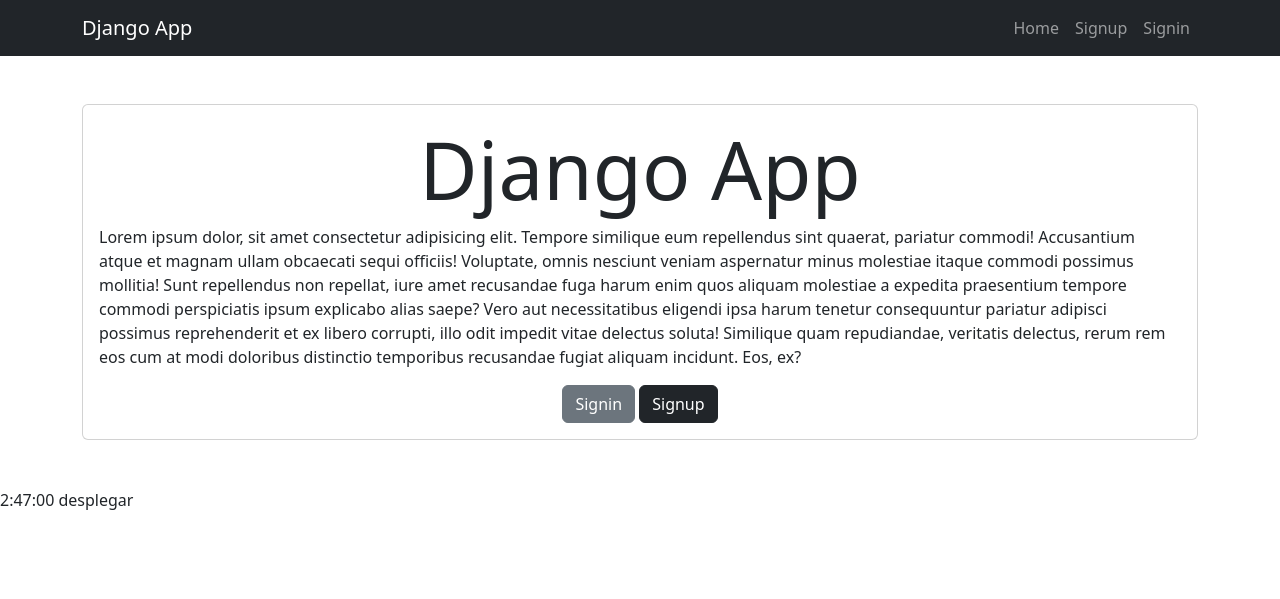
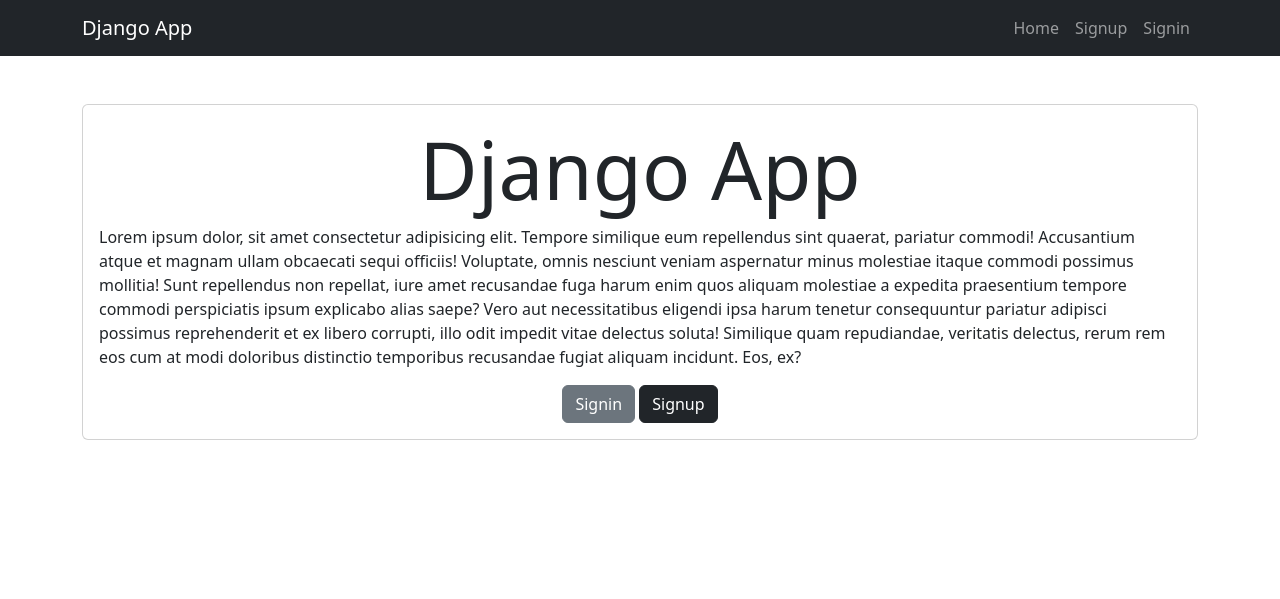
Before and after one commit to Alvix11/django-auth-crud, a Django app: page / in a window 1280 px wide. Shown: the top 599 px of the page. Run offline with Django 4.2, Linux system fonts and the light colour scheme.

Commit message:
delete coment

```diff
--- a/tasks/templates/base.html
+++ b/tasks/templates/base.html
@@ -50,4 +50,3 @@
     {% endblock %}
 </body>
 </html>
-2:47:00 desplegar
```
